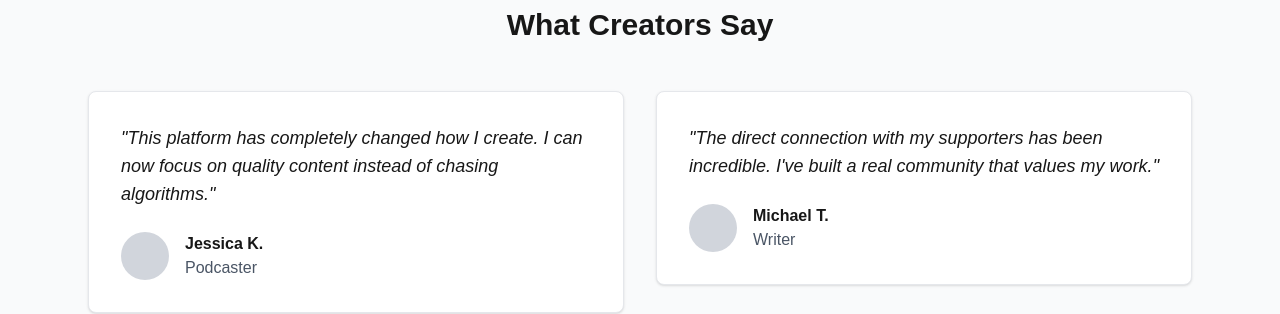
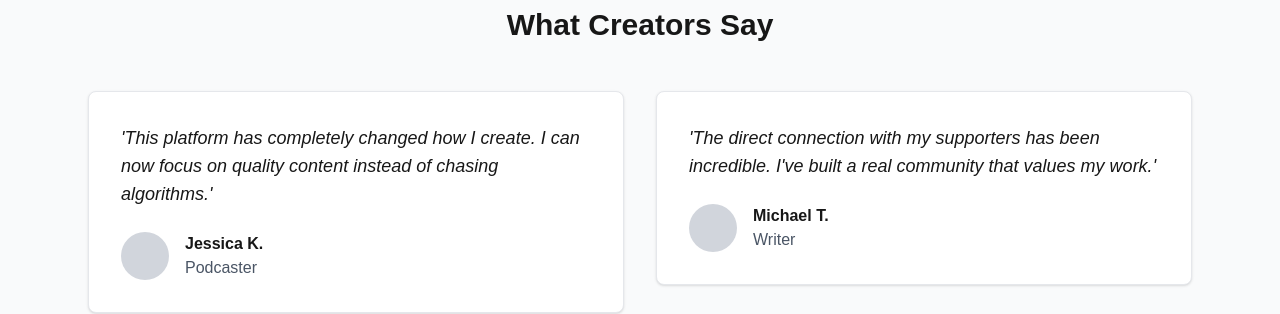
Before and after one commit to circuloponto/patreon_clone, a Next.js app: page / in a window 1280 px wide. Shown: the part 2020-2334 px from the top of the page. Built offline with nearby package versions, Linux system fonts and the light colour scheme.

Commit message:
Fix: ESLint errors and TypeScript issues
- Removed unused imports from creator page
- Fixed quote escaping in main page
- Removed unused imports from subscribers page
- Fixed TypeScript types in InViewAnimation component

```diff
--- a/src/app/(main)/creator/[id]/page.tsx
+++ b/src/app/(main)/creator/[id]/page.tsx
@@ -2,7 +2,6 @@
 
 import { useState } from 'react';
 import Image from 'next/image';
-import { motion } from 'framer-motion';
 import { Heart, Share2, MessageCircle } from 'lucide-react';
 import PageTransition from '@/components/animations/PageTransition';
 import FadeIn from '@/components/animations/FadeIn';
@@ -122,7 +121,7 @@ export default function CreatorPage({ params }: { params: { id: string } }) {
 
             {/* Membership Tiers */}
             <div className="grid grid-cols-1 md:grid-cols-3 gap-8 mb-12">
-              {tiers.map((tier, index) => (
+              {tiers.map((tier) => (
                 <div
                   key={tier.name}
                   className="bg-white rounded-lg shadow-lg p-6 hover:shadow-xl transition-shadow"
@@ -133,8 +132,8 @@ export default function CreatorPage({ params }: { params: { id: string } }) {
                     <span className="text-lg font-normal text-gray-600">/mo</span>
                   </div>
                   <ul className="space-y-3 mb-6">
-                    {tier.benefits.map((benefit, i) => (
-                      <li key={i} className="flex items-center text-gray-600">
+                    {tier.benefits.map((benefit) => (
+                      <li key={benefit} className="flex items-center text-gray-600">
                         <Heart className="w-5 h-5 text-pink-500 mr-2" />
                         {benefit}
                       </li>
--- a/src/app/page.tsx
+++ b/src/app/page.tsx
@@ -5,7 +5,6 @@ import Link from "next/link";
 import { motion } from "framer-motion";
 import PageTransition from "@/components/animations/PageTransition";
 import FadeIn from "@/components/animations/FadeIn";
-import StaggeredList from "@/components/animations/StaggeredList";
 import AnimatedButton from "@/components/animations/AnimatedButton";
 import InViewAnimation from "@/components/animations/InViewAnimation";
 
@@ -197,7 +196,7 @@ export default function Home() {
                     whileHover={{ scale: 1.02 }}
                     transition={{ type: "spring", stiffness: 300, damping: 15 }}
                   >
-                    <p className="text-lg italic mb-6">"{testimonial.quote}"</p>
+                    <p className="text-lg italic mb-6">&apos;{testimonial.quote}&apos;</p>
                     <div className="flex items-center">
                       <div className="w-12 h-12 bg-gray-300 rounded-full mr-4"></div>
                       <div>
--- a/src/app/subscribers/page.tsx
+++ b/src/app/subscribers/page.tsx
@@ -1,8 +1,9 @@
 'use client';
 
+import { useState } from 'react';
+import { Search } from 'lucide-react';
 import PageTransition from '@/components/animations/PageTransition';
 import FadeIn from '@/components/animations/FadeIn';
-import AnimatedButton from '@/components/animations/AnimatedButton';
 
 export default function SubscribersPage() {
   const mockSubscribers = [
--- a/src/components/animations/InViewAnimation.tsx
+++ b/src/components/animations/InViewAnimation.tsx
@@ -1,60 +1,54 @@
 'use client';
 
-import { ReactNode, useRef } from 'react';
-import { motion, useInView, Variant } from 'framer-motion';
+import { ReactNode } from 'react';
+import { motion, useInView, Variants } from 'framer-motion';
+import { useRef } from 'react';
 
 interface InViewAnimationProps {
   children: ReactNode;
   delay?: number;
-  direction?: 'up' | 'down' | 'left' | 'right' | 'none';
-  duration?: number;
-  once?: boolean;
+  direction?: 'up' | 'down' | 'left' | 'right';
   className?: string;
-  threshold?: number;
-  margin?: string;
+  style?: React.CSSProperties;
 }
 
 export default function InViewAnimation({
   children,
   delay = 0,
   direction = 'up',
-  duration = 0.5,
-  once = true,
   className = '',
-  threshold = 0.1,
-  margin = '0px'
+  style = {}
 }: InViewAnimationProps) {
   const ref = useRef(null);
-  const isInView = useInView(ref, {
-    once,
-    amount: threshold, // 'amount' is the correct prop name, not 'threshold'
-    margin: margin as any // Type cast to fix TypeScript error
+  const isInView = useInView(ref, { once: true });
+
+  const getVariants = (direction: string): Variants => ({
+    hidden: {
+      opacity: 0,
+      ...(direction === 'up' ? { y: 50 } :
+         direction === 'down' ? { y: -50 } :
+         direction === 'left' ? { x: 50 } :
+         direction === 'right' ? { x: -50 } : {})
+    },
+    visible: {
+      opacity: 1,
+      y: direction === 'up' || direction === 'down' ? 0 : undefined,
+      x: direction === 'left' || direction === 'right' ? 0 : undefined,
+      transition: {
+        duration: 0.5,
+        delay
+      }
+    }
   });
-
-  // Set initial and animate values based on direction
-  let initial: Record<string, number> = { opacity: 0 };
-  if (direction === 'up') initial = { ...initial, y: 50 };
-  if (direction === 'down') initial = { ...initial, y: -50 };
-  if (direction === 'left') initial = { ...initial, x: 50 };
-  if (direction === 'right') initial = { ...initial, x: -50 };
-
-  const animate: Record<string, number> = {
-    opacity: 1,
-    ...(direction === 'up' || direction === 'down' ? { y: 0 } : {}),
-    ...(direction === 'left' || direction === 'right' ? { x: 0 } : {})
-  };
 
   return (
     <motion.div
       ref={ref}
-      initial={initial}
-      animate={isInView ? animate : initial}
-      transition={{
-        duration,
-        delay,
-        ease: 'easeOut'
-      }}
+      variants={getVariants(direction)}
+      initial="hidden"
+      animate={isInView ? 'visible' : 'hidden'}
       className={className}
+      style={style}
     >
       {children}
     </motion.div>
```
